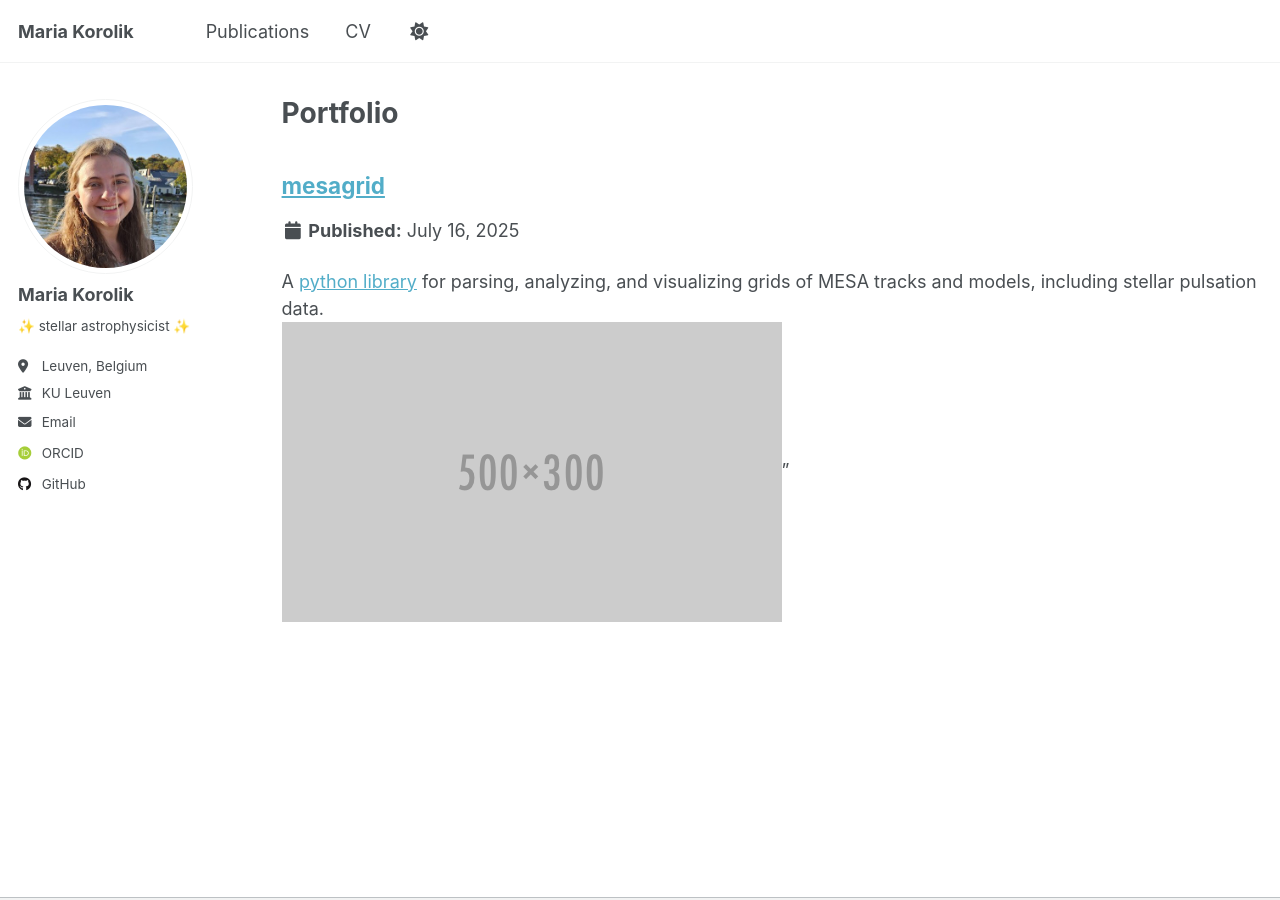
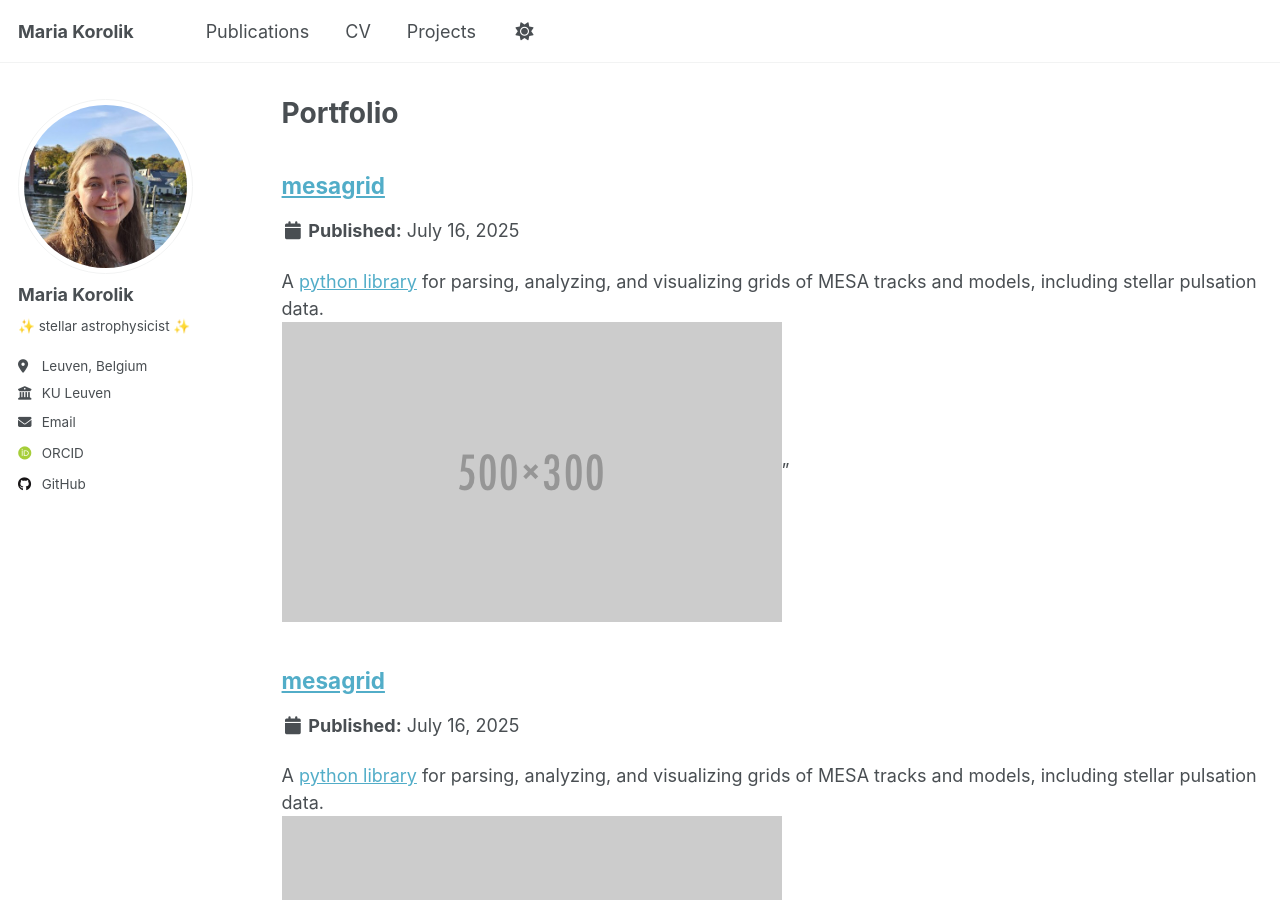
Before and after one commit to mkorolik/mkorolik.github.io, a Jekyll site: the page built from _pages/portfolio.html, in a window 1280 px wide and 900 px high. Built offline with Jekyll 4.4.1, drawn with Linux system fonts in a browser that asks for light colours; some web fonts are replaced; a script that is not in the unit is left out.

Commit message:
projects

```diff
--- a/_data/navigation.yml
+++ b/_data/navigation.yml
@@ -14,5 +14,8 @@ main:
   - title: "CV"
     url: /cv/
 
+  - title: "Projects"
+    url: /portfolio/
+
   # - title: "CV"
   #   url: /cv-json/
--- /dev/null
+++ b/_portfolio/mesagrid copy.md
@@ -0,0 +1,7 @@
+---
+title: "mesagrid"
+excerpt: A [python library](https://mesagrid.readthedocs.io/) for parsing, analyzing, and visualizing grids of MESA tracks and models, including stellar pulsation data.    <br/><img src='/images/500x300.png'>"
+collection: portfolio
+---
+
+This is an item in your portfolio. It can be have images or nice text. If you name the file .md, it will be parsed as markdown. If you name the file .html, it will be parsed as HTML.
```
